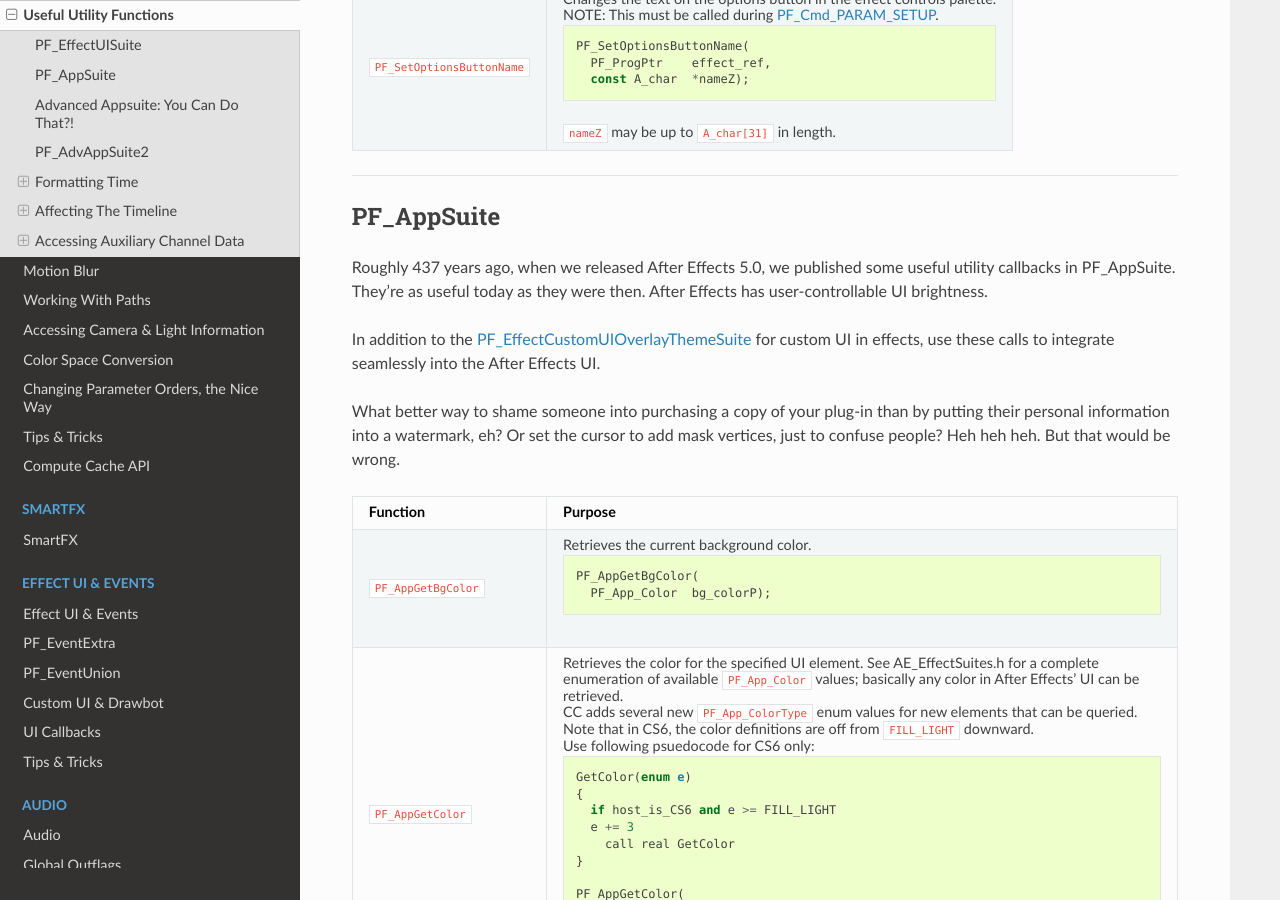
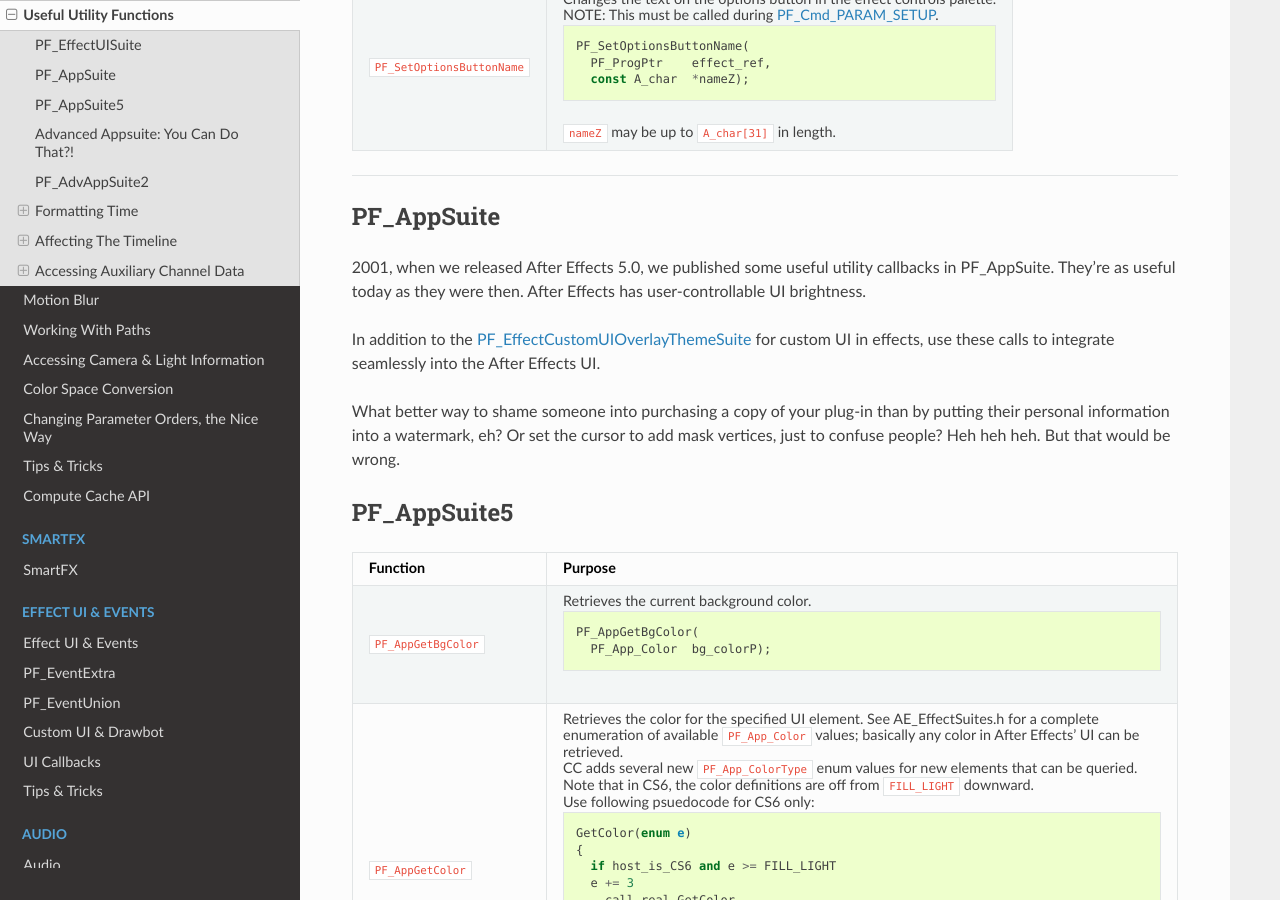
Before and after one commit to docsforadobe/after-effects-plugin-guide, a Sphinx documentation site: the page built from docs/effect-details/useful-utility-functions.rst, in a window 1280 px wide and 900 px high, scrolled down 314 px. Built offline with Sphinx 7.4.7 and the Read the Docs theme 2.0.0, drawn with Linux system fonts in a browser that asks for light colours; pages that are not in the unit, such as notebooks, are missing from menus.

Commit message:
Add missing table name and change year's display.

```diff
--- a/docs/effect-details/useful-utility-functions.rst
+++ b/docs/effect-details/useful-utility-functions.rst
@@ -31,11 +31,14 @@
 PF_AppSuite
 ================================================================================
 
-Roughly 437 years ago, when we released After Effects 5.0, we published some useful utility callbacks in PF_AppSuite. They're as useful today as they were then. After Effects has user-controllable UI brightness.
+2001, when we released After Effects 5.0, we published some useful utility callbacks in PF_AppSuite. They're as useful today as they were then. After Effects has user-controllable UI brightness.
 
 In addition to the :ref:`effect-ui-events/custom-ui-and-drawbot.PF_EffectCustomUIOverlayThemeSuite` for custom UI in effects, use these calls to integrate seamlessly into the After Effects UI.
 
 What better way to shame someone into purchasing a copy of your plug-in than by putting their personal information into a watermark, eh? Or set the cursor to add mask vertices, just to confuse people? Heh heh heh. But that would be wrong.
+
+PF_AppSuite5
+================================================================================
 
 +-----------------------------+-----------------------------------------------------------------------------------------------------------------------------------------------------------------------------------+
 |        **Function**         |                                                                                    **Purpose**                                                                                    |
```
